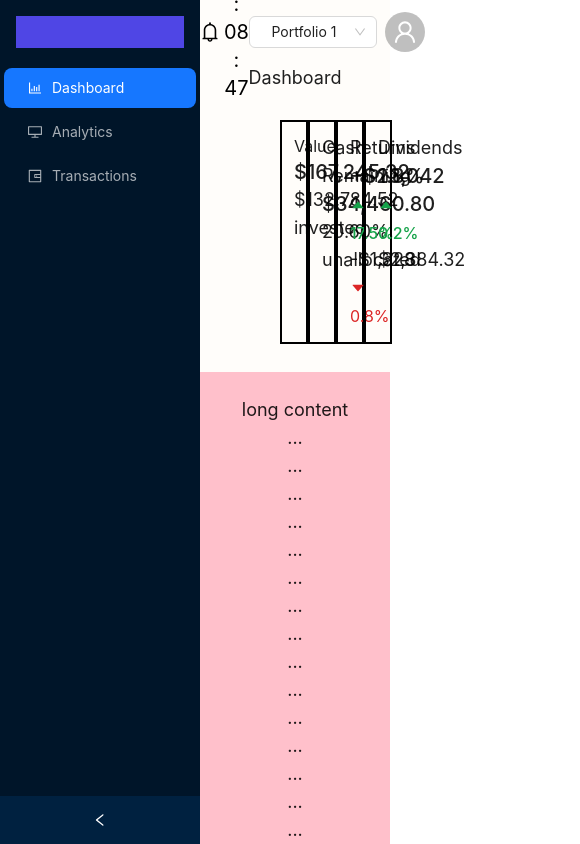
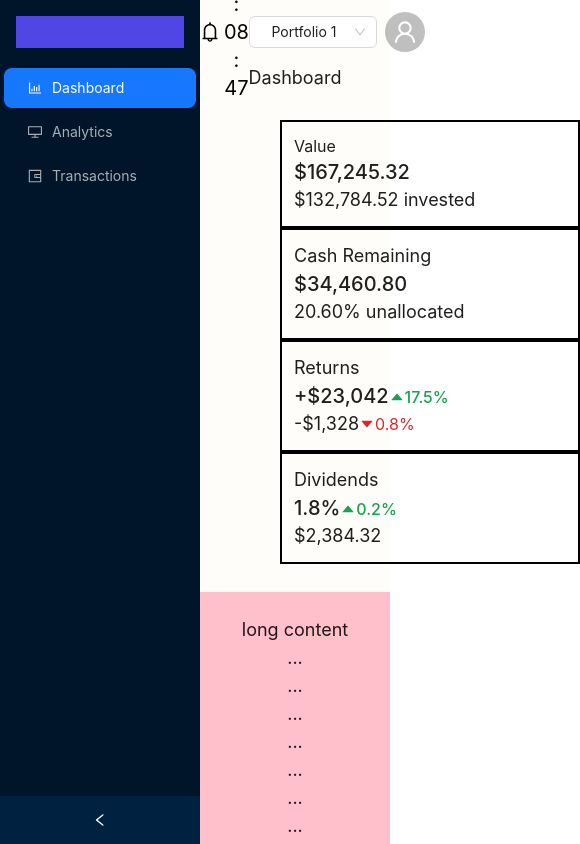
Before and after one commit to samuelymh/investment-portfolio, a React (Create React App) app: page / in a window 390 px wide. Shown: the top 844 px of the page, 580 px wide, since content can reach past the window. Built offline with nearby package versions, Linux system fonts and the light colour scheme.

Commit message:
chg: Refactored flexbox to be responsive

```diff
--- a/src/Components/Dashboard/Dashboard.tsx
+++ b/src/Components/Dashboard/Dashboard.tsx
@@ -7,13 +7,13 @@ import {
 
 const Dashboard: React.FC<{ classes: string }> = ({ classes }) => {
 
-  const classNameContainer = "box-border border-black border-2 p-3 w-1/5";
+  const classNameContainer = "box-border border-black border-2 p-3 w-1/5 min-w-[300px]";
 
   return (
     <div className={classes}>
       <h1 className='text-center'>Dashboard</h1><br/>
 
-      <div className='flex justify-around px-20'>
+      <div className='flex flex-wrap justify-around px-20'>
         {/* Displays NLV and total invested. */}
         <div className={classNameContainer}>
           <p className='text-base'>Value</p>
```
